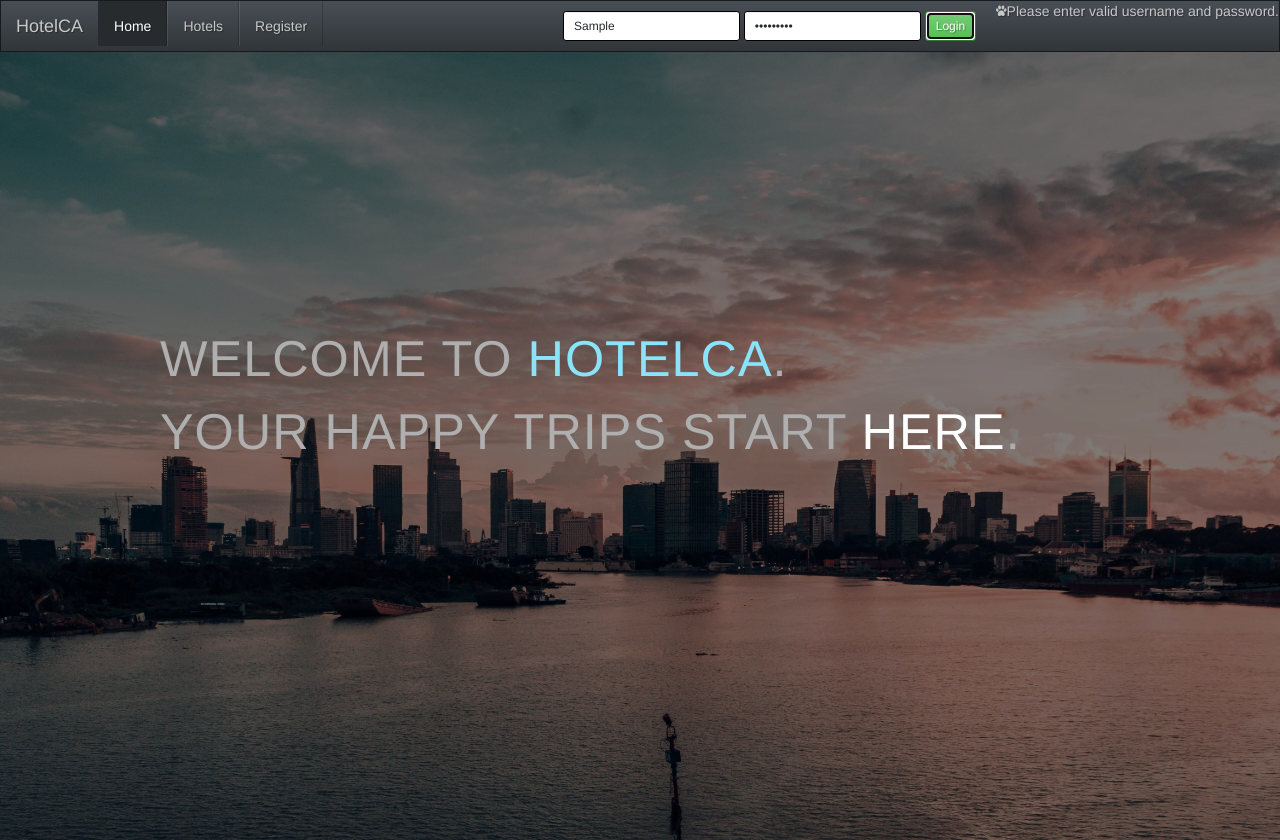
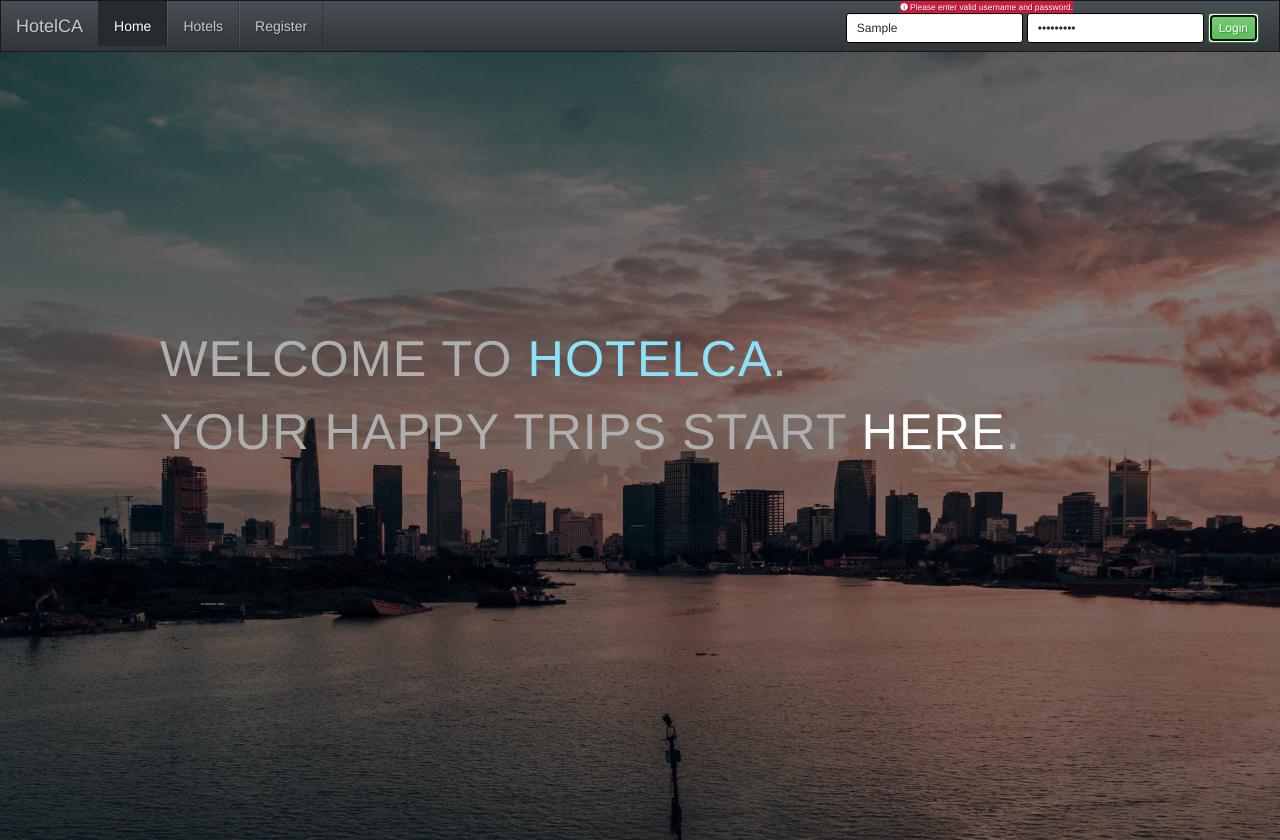
Before and after one commit to ChangLiuuu/MEAN-demo, a website: page public/index.html in a window 1280 px wide. Both pictures are taken after typing "Sample", "Sample123" into the empty fields and a click on the button "Login". Drawn offline with nearby package versions, Linux system fonts and the light colour scheme; some packages are replaced by stand-ins of ours; no server answers; a script that the page names is missing; files whose address does not match are found by name.

Commit message:
login validation done, bugs fixed

```diff
--- a/public/angular-app/app.js
+++ b/public/angular-app/app.js
@@ -44,6 +44,7 @@ function config($httpProvider, $routeProvider) {
                 restricted : true
             }
         })
+
         .otherwise({
             redirectTo : '/'
         });
--- a/public/angular-app/login/login-controller.js
+++ b/public/angular-app/login/login-controller.js
@@ -17,7 +17,7 @@ function LoginController($http, $location, $window, AuthFactory, jwtHelper) {
     };
 
     vm.login = function() {
-
+        vm.error = false;
         if (vm.username && vm.password) {
             let user = {
                 username : vm.username,
@@ -31,9 +31,9 @@ function LoginController($http, $location, $window, AuthFactory, jwtHelper) {
                     let decodedToken = jwtHelper.decodeToken(token);
                     vm.loggedInUser = decodedToken.username;
                 }
-            }).catch(function(error) {
+            }).catch(function(err) {
                 vm.error = true;
-                console.log(error);
+                console.log(err);
             })
         }
     };
--- a/public/angular-app/navigation-directive/navigation-directive.html
+++ b/public/angular-app/navigation-directive/navigation-directive.html
@@ -17,7 +17,7 @@
 				<li ng-class="vm.isActiveTab('register')" ng-if="!vm.isLoggedIn()"><a href="#!/register">Register</a></li>
 				<li ng-class="vm.isActiveTab('profile')" ng-if="vm.isLoggedIn()"><a href="#!/profile">Profile</a></li>
 			</ul>
-			<div  ng-if="vm.error" class="ion-ios-paw login-error" >Please enter valid username and password.</div>
+			<div  ng-if="vm.error" class="ion-information-circled login-error"> Please enter valid username and password.</div>
 			<form ng-if="!vm.isLoggedIn()" class="navbar-form navbar-right" role="login" ng-submit="vm.login()">
 				<div class="form-group">
 					<input type="text" class="form-control input-sm" placeholder="Username" ng-model="vm.username"
--- a/public/css/custom.css
+++ b/public/css/custom.css
@@ -90,8 +90,16 @@ p {
 /* -------Login Nav------- */
 
 .login-error {
-  position: relative;
-  float: right;
+  position: absolute;
+  right: 206px;
+  background-color: #cc1d40;
+  color: #ffffff;
+  font-size: 60%;
+  font-weight: 200;
+}
+
+.navbar-right {
+  padding-top: 2px;
 }
 
 /* ------Sticky footer styles---- */
--- a/public/index.html
+++ b/public/index.html
@@ -5,13 +5,14 @@
 	<link href="css/bootstrap.min.css" rel="stylesheet"/>
 	<link href="css/ionicons.min.css" rel="stylesheet"/>
 	<link href="css/custom.css" rel="stylesheet"/>
+	<link rel="shortcut icon" href="images/favicon.ico" type="image/x-icon">
+	<link rel="icon" href="images/favicon.ico" type="image/x-icon">
 </head>
 <body>
 <m-navigation></m-navigation>
 <div class="main-view">
 	<div ng-view></div>
 </div>
-
 
 
 <script src="jquery/jquery-3.2.1.min.js"></script>
```
Also changed, not shown: api/controllers/users.controllers.js (+9 -11 lines), public/images/favicon.ico (added).
